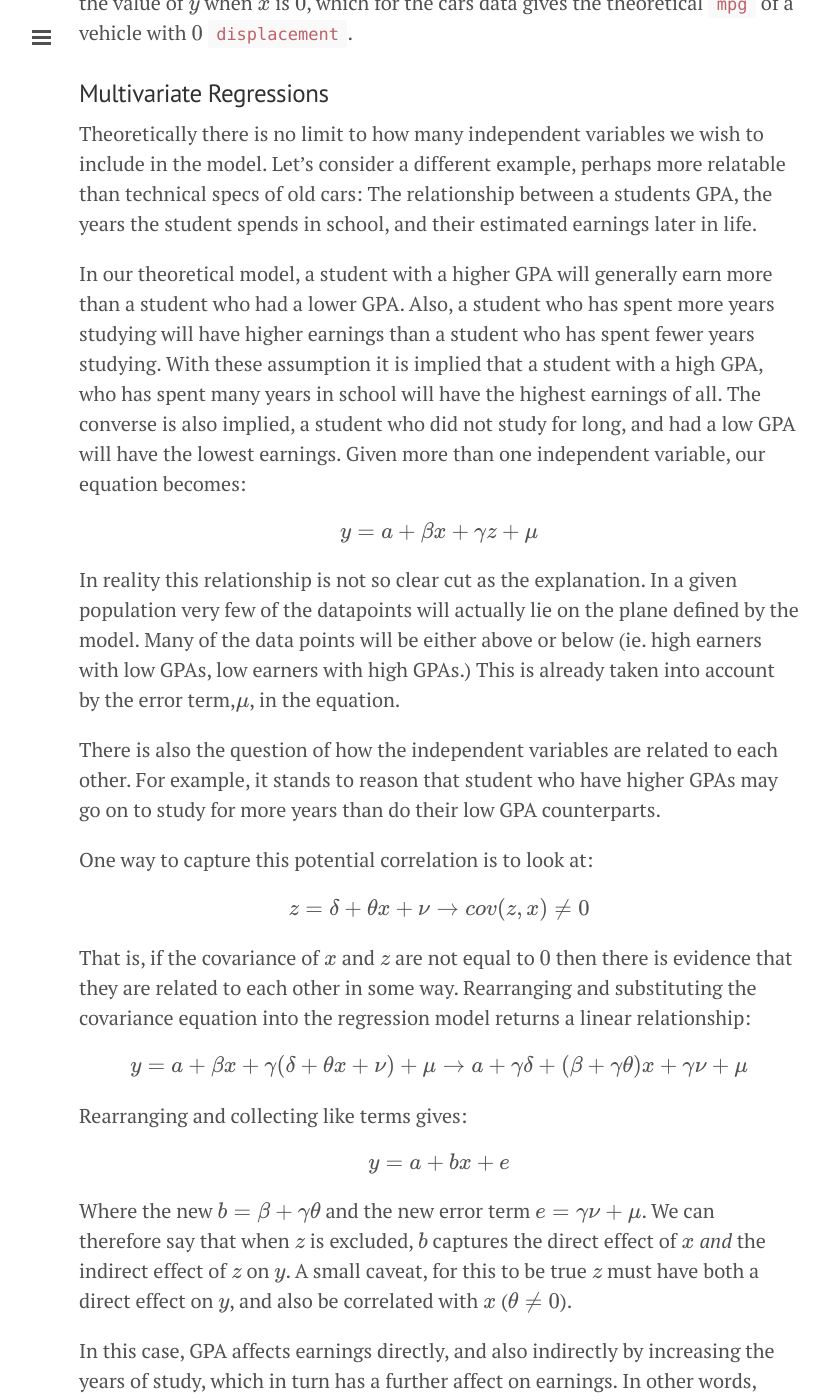
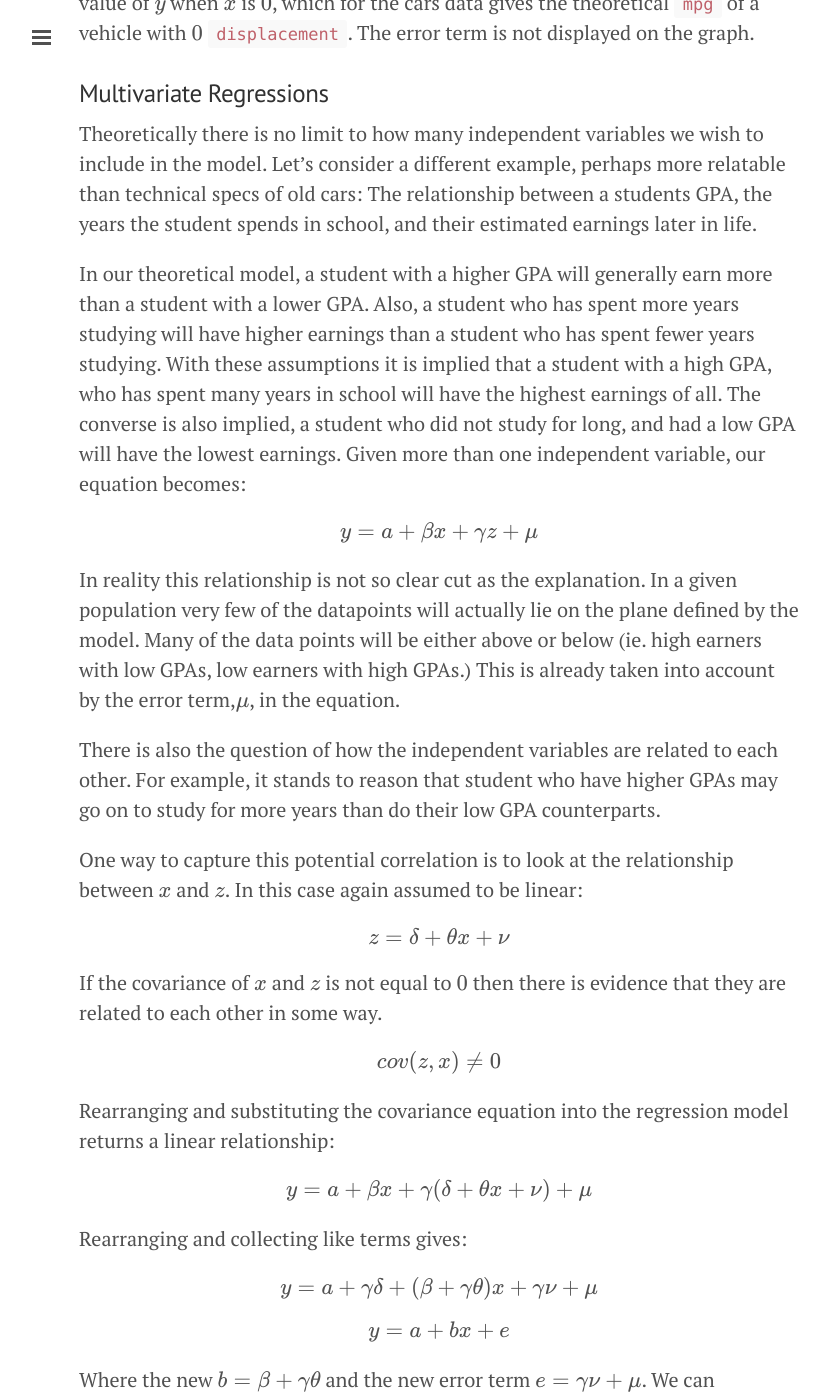
Before and after one commit to joelcarlson/joelcarlson.github.io, a Jekyll site: the page built from _posts/2014-10-23-Regression-Blog.md, in a window 1280 px wide and 1400 px high, scrolled down 1148 px. Shown: the whole window, without its empty margins (201-1030 px from the left). Built offline with Jekyll 4.4.1, drawn with Linux system fonts in a browser that asks for light colours; Markdown is read by kramdown in place of the engine named in the settings; formulas are drawn with MathJax 3; some of the changed text lies outside the part shown.

Commit message:
Update 2014-10-23-Regression-Blog.md

```diff
--- a/_posts/2014-10-23-Regression-Blog.md
+++ b/_posts/2014-10-23-Regression-Blog.md
@@ -13,13 +13,13 @@ One way to explore the relationships of variables within a dataset is through re
 
 The formula given is extremely simple:
 \\[y = a + bx + e\\]
-Where \\(y\\) is the dependent variable (in this case `mpg`), and \\(x\\) is the independent (`displacement`).  The relationship between the two is expressed by the slope term, \\(b\\), which is interpreted as the change in \\(y\\) per unit of \\(x\\), in this case, \\(-0.041\\) mpg per cubic inch of displacement).  The \\(a\\) term gives the \\(y\\)-intercept, that is, the value of \\(y\\) when \\(x\\) is \\(0\\), which for the cars data gives the theoretical `mpg` of a vehicle with \\(0\\) `displacement`.
+Where \\(y\\) is the dependent variable (in this case `mpg`), and \\(x\\) is the independent (`displacement`).  The relationship between the two is expressed by the slope term, \\(b\\), which is interpreted as the change in \\(y\\) per unit of \\(x\\), in this case, \\(-0.041\\) mpg per cubic inch of displacement.  The \\(a\\) term gives the \\(y\\)-intercept, that is, the value of \\(y\\) when \\(x\\) is \\(0\\), which for the cars data gives the theoretical `mpg` of a vehicle with \\(0\\) `displacement`. The error term is not displayed on the graph.
 
 ### Multivariate Regressions
 
 Theoretically there is no limit to how many independent variables we wish to include in the model. Let's consider a different example, perhaps more relatable than technical specs of old cars: The relationship between a students GPA, the years the student spends in school, and their estimated earnings later in life.
 
-In our theoretical model, a student with a higher GPA will generally earn more than a student who had a lower GPA.  Also, a student who has spent more years studying will have higher earnings than a student who has spent fewer years studying.  With these assumption it is implied that a student with a high GPA, who has spent many years in school will have the highest earnings of all.  The converse is also implied, a student who did not study for long, and had a low GPA will have the lowest earnings. Given more than one independent variable, our equation becomes:
+In our theoretical model, a student with a higher GPA will generally earn more than a student with a lower GPA.  Also, a student who has spent more years studying will have higher earnings than a student who has spent fewer years studying.  With these assumptions it is implied that a student with a high GPA, who has spent many years in school will have the highest earnings of all.  The converse is also implied, a student who did not study for long, and had a low GPA will have the lowest earnings. Given more than one independent variable, our equation becomes:
 
 \\[
 y = a + \beta x + \gamma z + \mu
@@ -29,19 +29,29 @@ In reality this relationship is not so clear cut as the explanation.  In a given
 
 There is also the question of how the independent variables are related to each other.  For example, it stands to reason that student who have higher GPAs may go on to study for more years than do their low GPA counterparts.
 
-One way to capture this potential correlation is to look at:
+One way to capture this potential correlation is to look at the relationship between \\(x\\) and \\(z\\).  In this case again assumed to be linear:
 
 \\[
-z = \delta + \theta x + \nu \rightarrow cov(z,x) \neq 0
+z = \delta + \theta x + \nu
 \\]
 
-That is, if the covariance of \\(x\\) and \\(z\\) are not equal to \\(0\\) then there is evidence that they are related to each other in some way. Rearranging and substituting the covariance equation into the regression model returns a linear relationship:
+If the covariance of \\(x\\) and \\(z\\) is not equal to \\(0\\) then there is evidence that they are related to each other in some way.
 
 \\[
-y = a + \beta x + \gamma (\delta + \theta x + \nu) + \mu \rightarrow a + \gamma \delta + (\beta + \gamma \theta)x + \gamma \nu +  \mu
+cov(z,x) \neq 0
+\\]
+
+Rearranging and substituting the covariance equation into the regression model returns a linear relationship:
+
+\\[
+y = a + \beta x + \gamma (\delta + \theta x + \nu) + \mu
 \\]
 
 Rearranging and collecting like terms gives:
+
+\\[
+y = a + \gamma \delta + (\beta + \gamma \theta)x + \gamma \nu +  \mu
+\\]
 
 \\[
 y = a + bx + e
```
